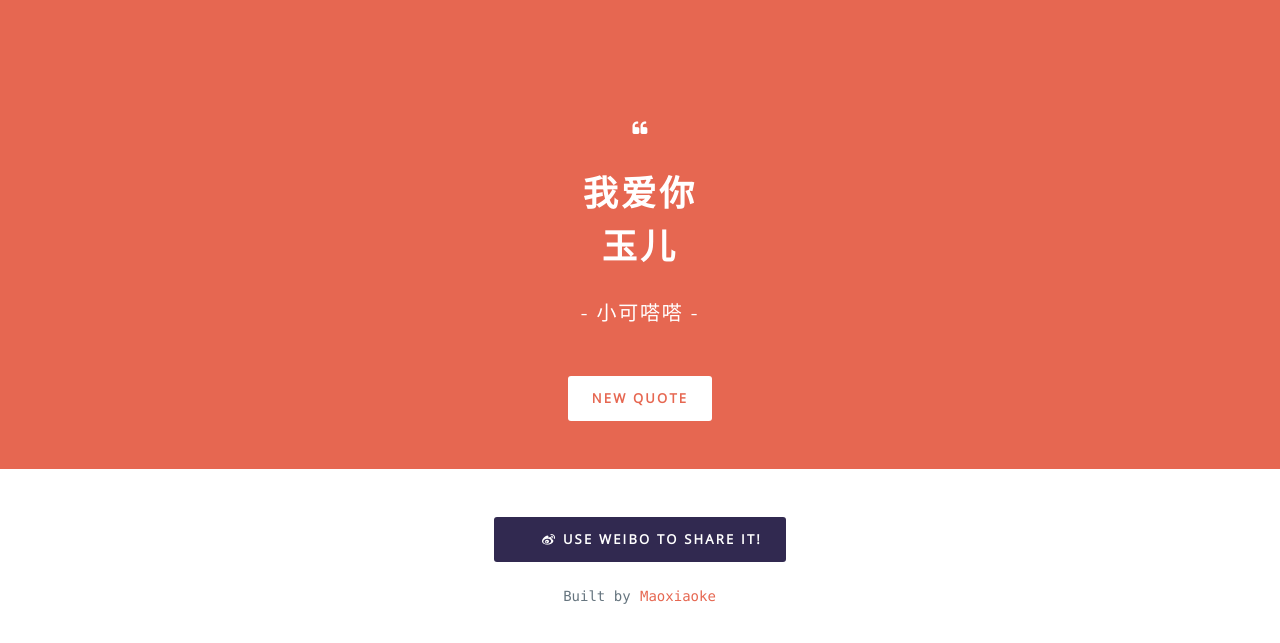
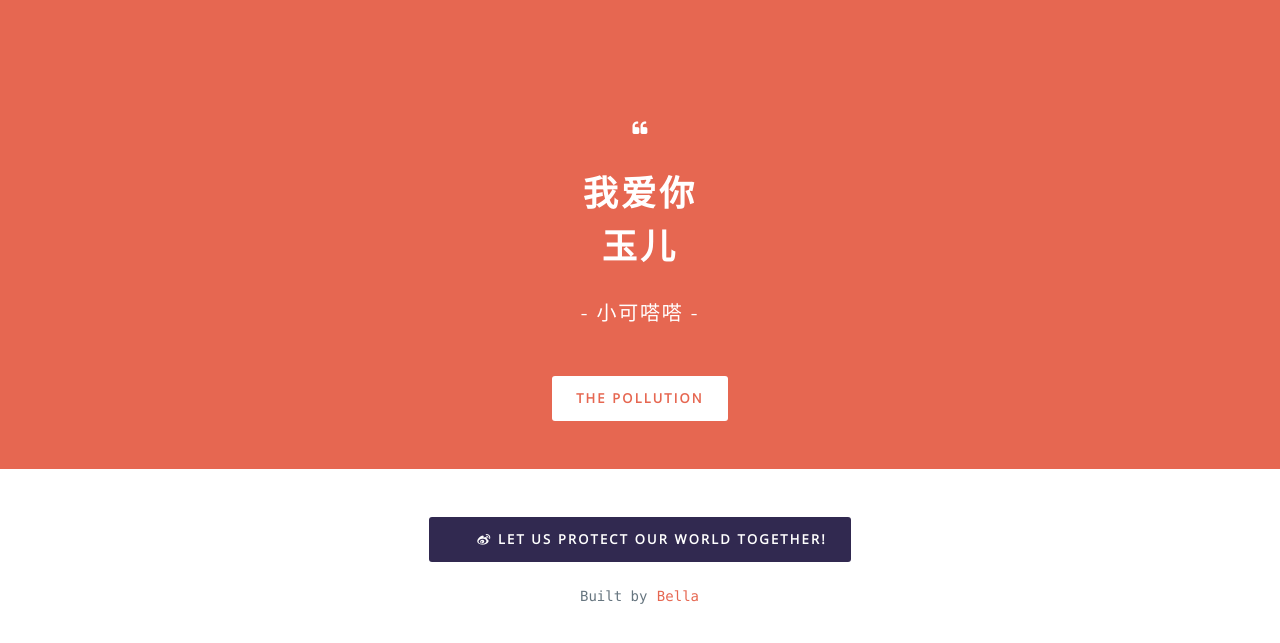
Before and after one commit to Zhou-Yu-Jin/Zhou-Yu-Jin.github.io, a Jekyll site: the page infovis/demo/demo-quote-machine/index.html, which Jekyll copies as it is, in a window 1280 px wide. Shown: the top 643 px of the page. Built offline with Jekyll 4.4.1, drawn with Linux system fonts in a browser that asks for light colours; nearby versions of some CDN libraries.

Commit message:
Update index.html

```diff
--- a/infovis/demo/demo-quote-machine/index.html
+++ b/infovis/demo/demo-quote-machine/index.html
@@ -24,17 +24,17 @@
         </blockquote>
 
         <div class="cta">
-            <button class="button new-quote animated">New Quote</button>
+            <button class="button new-quote animated">The pollution</button>
         </div>
     </div>
     <footer class="page-footer">
         <div class="wrapper">
             <button class="button button-weibo">
                     <i class="fa fa-weibo" aria-hidden="true"></i>
-                    Use Weibo to Share It!
+                   Let us protect our world together!
             </button>
             <p class="credits">
-                Built by <a href="https://github.com/maoxiaoke" title="@maoxiaoke.github" target="_blank">Maoxiaoke</a><br>
+                Built by <a href="https://github.com/Zhou-yu-jin" target="_blank">Bella</a><br>
             </p>
         </div>
     </footer>
```
